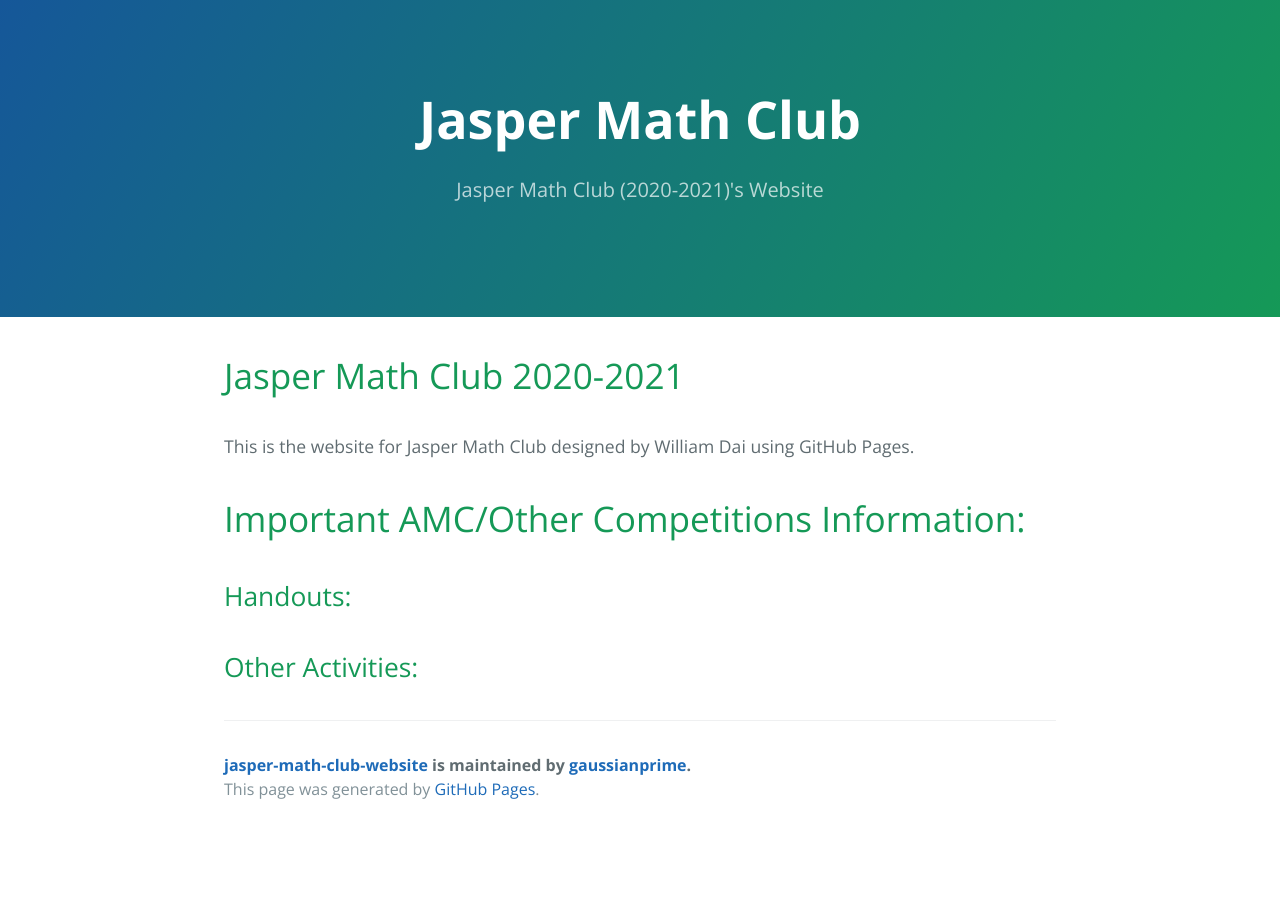
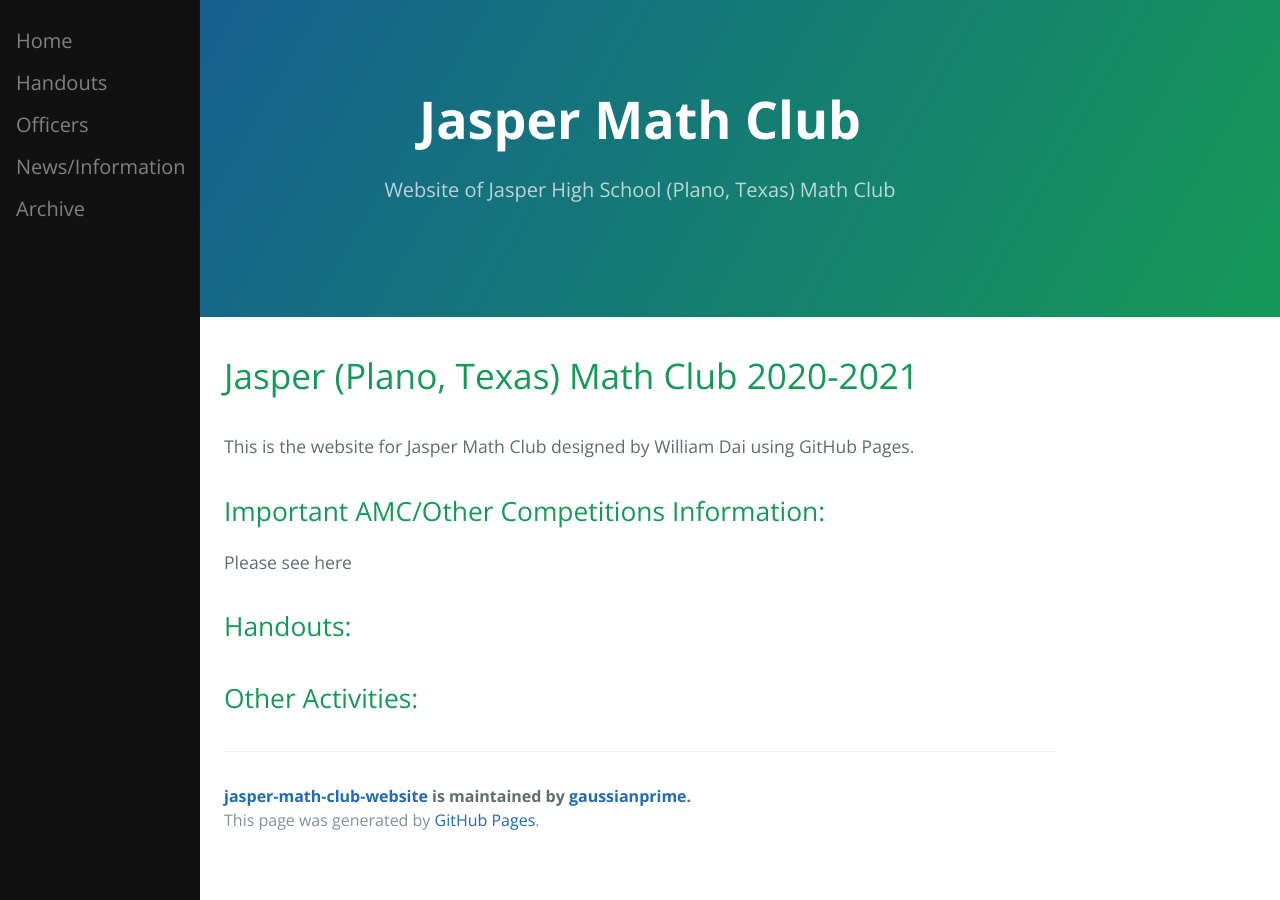
Before and after one commit to gaussianprime/jasper-math-club-website, a Jekyll site: the page built from index.html, in a window 1280 px wide. Built offline with Jekyll 4.4.1, drawn with Linux system fonts in a browser that asks for light colours.

Commit message:
Added sidebar along with corresponding pages

```diff
--- a/_config.yml
+++ b/_config.yml
@@ -1,5 +1,5 @@
-title: Cayman theme
-description: Cayman is a clean, responsive theme for GitHub Pages.
-show_downloads: true
-google_analytics:
+title: Jasper Math Club
+description: Website of Jasper High School (Plano, Texas) Math Club
+show_downloads: false
+google_analytics: true
 theme: jekyll-theme-cayman
--- a/_layouts/default.html
+++ b/_layouts/default.html
@@ -33,6 +33,37 @@
         <a href="{{ site.github.tar_url }}" class="btn">Download .tar.gz</a>
       {% endif %}-->
     </header>
+	<div class="sidenav">
+		<a href="/index.html">Home</a>
+		<a href="/handouts.html">Handouts</a>
+		<a href="/officers.html">Officers</a>
+		<a href="/news.html">News/Information</a>
+		<button class="dropdown-btn">Archive
+			<i class="fa fa-caret-down"></i>
+		</button>
+		<div class="dropdown-container">
+			<a href="archive/2019-2020.html">2019-2020</a>
+			<a href="archive/2018-2019.html">2018-2019</a>
+			<a href="archive/2017-2018.html">2017-2018</a>
+		</div>
+	</div>
+<script>
+/* Loop through all dropdown buttons to toggle between hiding and showing its dropdown content - This allows the user to have multiple dropdowns without any conflict */
+var dropdown = document.getElementsByClassName("dropdown-btn");
+var i;
+
+for (i = 0; i < dropdown.length; i++) {
+  dropdown[i].addEventListener("click", function() {
+  this.classList.toggle("active");
+  var dropdownContent = this.nextElementSibling;
+  if (dropdownContent.style.display === "block") {
+  dropdownContent.style.display = "none";
+  } else {
+  dropdownContent.style.display = "block";
+  }
+  });
+}
+</script>
 
     <main id="content" class="main-content" role="main">
       {{ content }}
--- a/_sass/jekyll-theme-cayman.scss
+++ b/_sass/jekyll-theme-cayman.scss
@@ -104,6 +104,67 @@ a {
     }
   }
 }
+/* From w3schools */
+/* Fixed sidenav, full height */
+.sidenav {
+  height: 100%;
+  width: 200px;
+  position: fixed;
+  z-index: 1;
+  top: 0;
+  left: 0;
+  background-color: #111;
+  overflow-x: hidden;
+  padding-top: 20px;
+}
+
+/* Style the sidenav links and the dropdown button */
+.sidenav a, .dropdown-btn {
+  padding: 6px 8px 6px 16px;
+  text-decoration: none;
+  font-size: 20px;
+  color: #818181;
+  display: block;
+  border: none;
+  background: none;
+  width:100%;
+  text-align: left;
+  cursor: pointer;
+  outline: none;
+}
+
+/* On mouse-over */
+.sidenav a:hover, .dropdown-btn:hover {
+  color: #f1f1f1;
+}
+
+/* Main content */
+.main {
+  margin-left: 200px; /* Same as the width of the sidenav */
+  font-size: 20px; /* Increased text to enable scrolling */
+  padding: 0px 10px;
+}
+
+/* Add an active class to the active dropdown button */
+.active {
+  background-color: green;
+  color: white;
+}
+
+/* Dropdown container (hidden by default). Optional: add a lighter background color and some left padding to change the design of the dropdown content */
+.dropdown-container {
+  display: none;
+  background-color: #262626;
+  padding-left: 8px;
+}
+
+/* Optional: Style the caret down icon */
+.fa-caret-down {
+  float: right;
+  color: b;
+  padding-right: 8px;
+}
+
 
 .page-header {
   color: $header-heading-color;
--- a/index.html
+++ b/index.html
@@ -1,15 +1,14 @@
 ---
 layout: default
-title: Jasper Math Club
-description: Jasper Math Club (2020-2021)'s Website
 ---
 <div class="blurb">
-    <h1>Jasper Math Club 2020-2021<h1>
+    <h1>Jasper (Plano, Texas) Math Club 2020-2021<h1>
 </div><!-- /.blurb -->
 
 <div class="body">
 	<p>This is the website for Jasper Math Club designed by William Dai using GitHub Pages.<p>
-	<h1>Important AMC/Other Competitions Information:</h1>
+	<h2>Important AMC/Other Competitions Information:</h2>
+	<p>Please see here
 	<h2>Handouts: </h2>
 	<h2>Other Activities: </h2>
 
```
Also changed, not shown: handouts.html (added, +7 -0 lines), news.html (added, +7 -0 lines), officers.html (added, +10 -0 lines).
